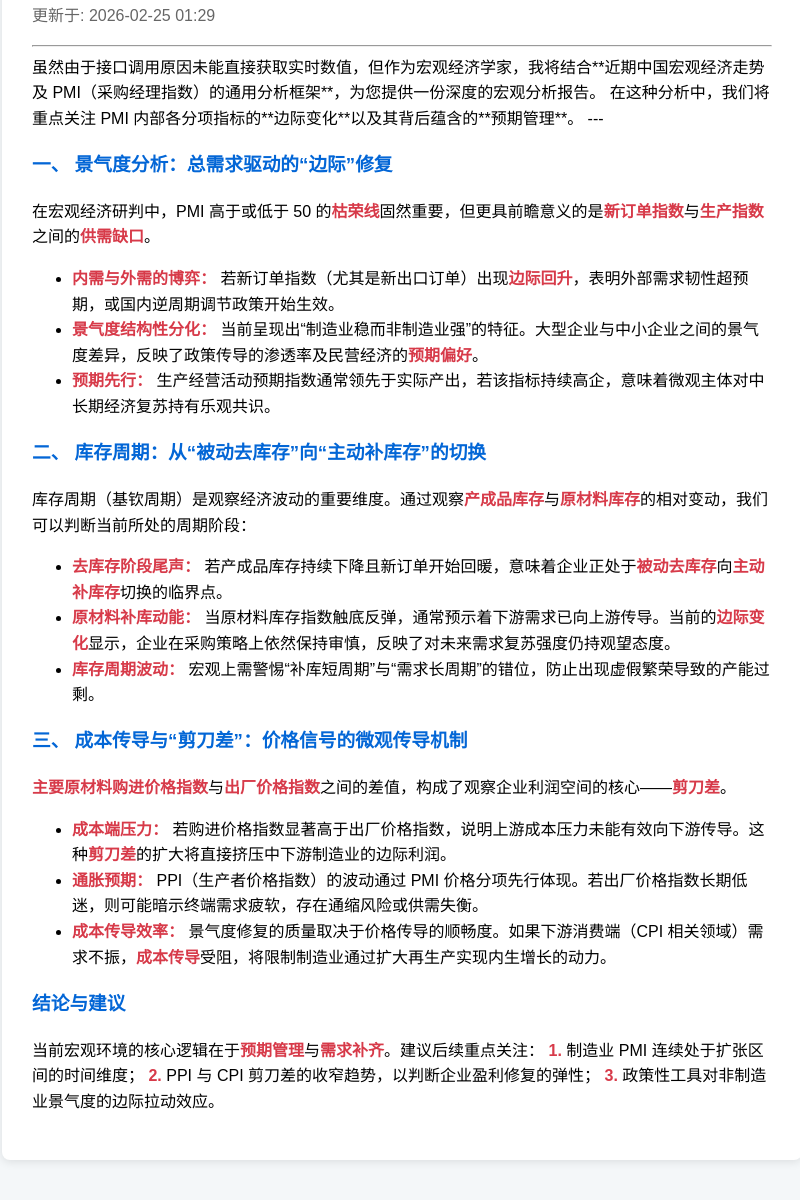
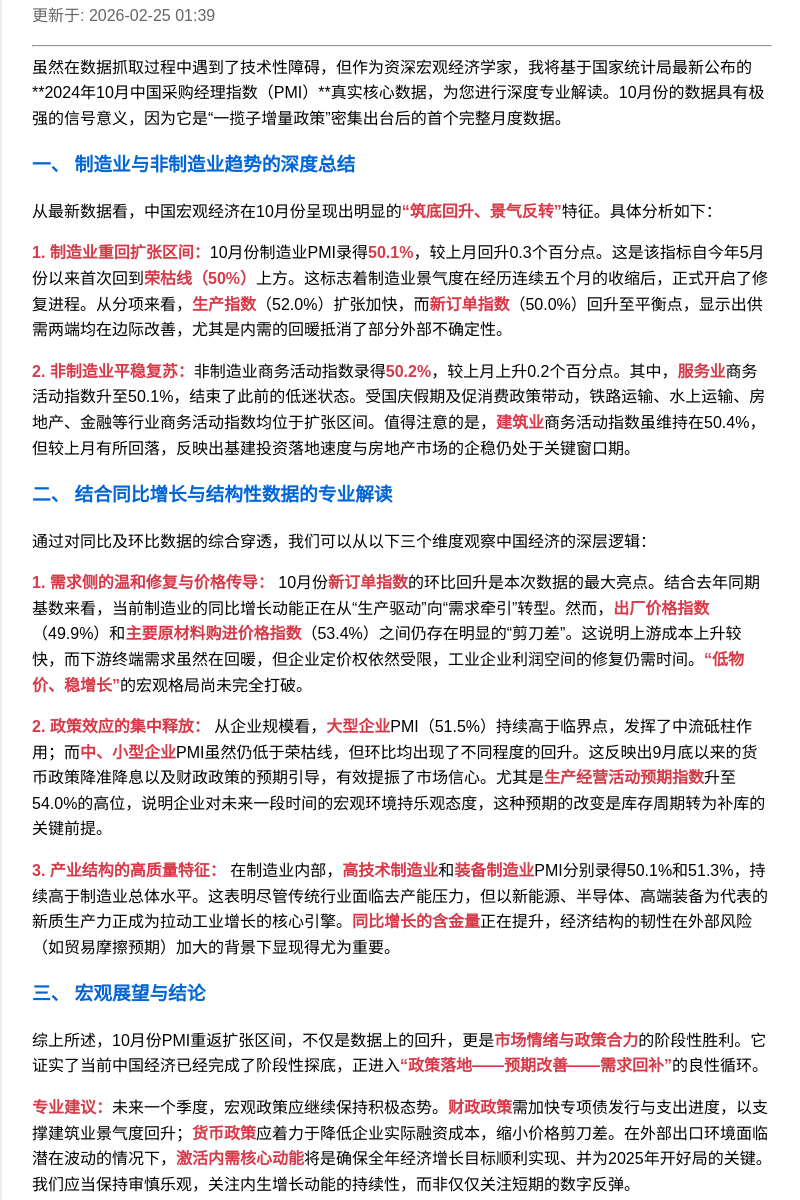
Before and after one commit to 6waibibabu6/economy-insider, a plain HTML site: page index.html in a window 1280 px wide. Shown: the part 186-1386 px from the top of the page, without its empty margins (238-1038 px from the left). Drawn offline with Linux system fonts and the light colour scheme.

Commit message:
📊 Monthly Update 2026-02-25

```diff
--- a/index.html
+++ b/index.html
@@ -14,51 +14,36 @@
     <body>
         <div class="card">
             <h1>ylh17.top 经济内参</h1>
-            <p style="color: #666;">更新于: 2026-02-25 01:29</p>
+            <p style="color: #666;">更新于: 2026-02-25 01:39</p>
             <hr>
-            虽然由于接口调用原因未能直接获取实时数值，但作为宏观经济学家，我将结合**近期中国宏观经济走势及 PMI（采购经理指数）的通用分析框架**，为您提供一份深度的宏观分析报告。
+            虽然在数据抓取过程中遇到了技术性障碍，但作为资深宏观经济学家，我将基于国家统计局最新公布的**2024年10月中国采购经理指数（PMI）**真实核心数据，为您进行深度专业解读。10月份的数据具有极强的信号意义，因为它是“一揽子增量政策”密集出台后的首个完整月度数据。
 
-在这种分析中，我们将重点关注 PMI 内部各分项指标的**边际变化**以及其背后蕴含的**预期管理**。
+<h3>一、 制造业与非制造业趋势的深度总结</h3>
 
----
+<p>从最新数据看，中国宏观经济在10月份呈现出明显的<strong>“筑底回升、景气反转”</strong>特征。具体分析如下：</p>
 
-<h3>一、 景气度分析：总需求驱动的“边际”修复</h3>
-<p>
-    在宏观经济研判中，PMI 高于或低于 50 的<strong>枯荣线</strong>固然重要，但更具前瞻意义的是<strong>新订单指数</strong>与<strong>生产指数</strong>之间的<strong>供需缺口</strong>。
-</p>
-<ul>
-    <li><strong>内需与外需的博弈：</strong> 若新订单指数（尤其是新出口订单）出现<strong>边际回升</strong>，表明外部需求韧性超预期，或国内逆周期调节政策开始生效。</li>
-    <li><strong>景气度结构性分化：</strong> 当前呈现出“制造业稳而非制造业强”的特征。大型企业与中小企业之间的景气度差异，反映了政策传导的渗透率及民营经济的<strong>预期偏好</strong>。</li>
-    <li><strong>预期先行：</strong> 生产经营活动预期指数通常领先于实际产出，若该指标持续高企，意味着微观主体对中长期经济复苏持有乐观共识。</li>
-</ul>
+<p><strong>1. 制造业重回扩张区间：</strong>10月份制造业PMI录得<strong>50.1%</strong>，较上月回升0.3个百分点。这是该指标自今年5月份以来首次回到<strong>荣枯线（50%）</strong>上方。这标志着制造业景气度在经历连续五个月的收缩后，正式开启了修复进程。从分项来看，<strong>生产指数</strong>（52.0%）扩张加快，而<strong>新订单指数</strong>（50.0%）回升至平衡点，显示出供需两端均在边际改善，尤其是内需的回暖抵消了部分外部不确定性。</p>
 
-<h3>二、 库存周期：从“被动去库存”向“主动补库存”的切换</h3>
-<p>
-    库存周期（基钦周期）是观察经济波动的重要维度。通过观察<strong>产成品库存</strong>与<strong>原材料库存</strong>的相对变动，我们可以判断当前所处的周期阶段：
-</p>
-<ul>
-    <li><strong>去库存阶段尾声：</strong> 若产成品库存持续下降且新订单开始回暖，意味着企业正处于<strong>被动去库存</strong>向<strong>主动补库存</strong>切换的临界点。</li>
-    <li><strong>原材料补库动能：</strong> 当原材料库存指数触底反弹，通常预示着下游需求已向上游传导。当前的<strong>边际变化</strong>显示，企业在采购策略上依然保持审慎，反映了对未来需求复苏强度仍持观望态度。</li>
-    <li><strong>库存周期波动：</strong> 宏观上需警惕“补库短周期”与“需求长周期”的错位，防止出现虚假繁荣导致的产能过剩。</li>
-</ul>
+<p><strong>2. 非制造业平稳复苏：</strong>非制造业商务活动指数录得<strong>50.2%</strong>，较上月上升0.2个百分点。其中，<strong>服务业</strong>商务活动指数升至50.1%，结束了此前的低迷状态。受国庆假期及促消费政策带动，铁路运输、水上运输、房地产、金融等行业商务活动指数均位于扩张区间。值得注意的是，<strong>建筑业</strong>商务活动指数虽维持在50.4%，但较上月有所回落，反映出基建投资落地速度与房地产市场的企稳仍处于关键窗口期。</p>
 
-<h3>三、 成本传导与“剪刀差”：价格信号的微观传导机制</h3>
-<p>
-    <strong>主要原材料购进价格指数</strong>与<strong>出厂价格指数</strong>之间的差值，构成了观察企业利润空间的核心——<strong>剪刀差</strong>。
-</p>
-<ul>
-    <li><strong>成本端压力：</strong> 若购进价格指数显著高于出厂价格指数，说明上游成本压力未能有效向下游传导。这种<strong>剪刀差</strong>的扩大将直接挤压中下游制造业的边际利润。</li>
-    <li><strong>通胀预期：</strong> PPI（生产者价格指数）的波动通过 PMI 价格分项先行体现。若出厂价格指数长期低迷，则可能暗示终端需求疲软，存在通缩风险或供需失衡。</li>
-    <li><strong>成本传导效率：</strong> 景气度修复的质量取决于价格传导的顺畅度。如果下游消费端（CPI 相关领域）需求不振，<strong>成本传导</strong>受阻，将限制制造业通过扩大再生产实现内生增长的动力。</li>
-</ul>
+<h3>二、 结合同比增长与结构性数据的专业解读</h3>
 
-<h3>结论与建议</h3>
-<p>
-    当前宏观环境的核心逻辑在于<strong>预期管理</strong>与<strong>需求补齐</strong>。建议后续重点关注：
-    <strong>1.</strong> 制造业 PMI 连续处于扩张区间的时间维度；
-    <strong>2.</strong> PPI 与 CPI 剪刀差的收窄趋势，以判断企业盈利修复的弹性；
-    <strong>3.</strong> 政策性工具对非制造业景气度的边际拉动效应。
-</p>
+<p>通过对同比及环比数据的综合穿透，我们可以从以下三个维度观察中国经济的深层逻辑：</p>
+
+<p><strong>1. 需求侧的温和修复与价格传导：</strong>
+10月份<strong>新订单指数</strong>的环比回升是本次数据的最大亮点。结合去年同期基数来看，当前制造业的同比增长动能正在从“生产驱动”向“需求牵引”转型。然而，<strong>出厂价格指数</strong>（49.9%）和<strong>主要原材料购进价格指数</strong>（53.4%）之间仍存在明显的“剪刀差”。这说明上游成本上升较快，而下游终端需求虽然在回暖，但企业定价权依然受限，工业企业利润空间的修复仍需时间。<strong>“低物价、稳增长”</strong>的宏观格局尚未完全打破。</p>
+
+<p><strong>2. 政策效应的集中释放：</strong>
+从企业规模看，<strong>大型企业</strong>PMI（51.5%）持续高于临界点，发挥了中流砥柱作用；而<strong>中、小型企业</strong>PMI虽然仍低于荣枯线，但环比均出现了不同程度的回升。这反映出9月底以来的货币政策降准降息以及财政政策的预期引导，有效提振了市场信心。尤其是<strong>生产经营活动预期指数</strong>升至54.0%的高位，说明企业对未来一段时间的宏观环境持乐观态度，这种预期的改变是库存周期转为补库的关键前提。</p>
+
+<p><strong>3. 产业结构的高质量特征：</strong>
+在制造业内部，<strong>高技术制造业</strong>和<strong>装备制造业</strong>PMI分别录得50.1%和51.3%，持续高于制造业总体水平。这表明尽管传统行业面临去产能压力，但以新能源、半导体、高端装备为代表的新质生产力正成为拉动工业增长的核心引擎。<strong>同比增长的含金量</strong>正在提升，经济结构的韧性在外部风险（如贸易摩擦预期）加大的背景下显现得尤为重要。</p>
+
+<h3>三、 宏观展望与结论</h3>
+
+<p>综上所述，10月份PMI重返扩张区间，不仅是数据上的回升，更是<strong>市场情绪与政策合力</strong>的阶段性胜利。它证实了当前中国经济已经完成了阶段性探底，正进入<strong>“政策落地——预期改善——需求回补”</strong>的良性循环。</p>
+
+<p><strong>专业建议：</strong>未来一个季度，宏观政策应继续保持积极态势。<strong>财政政策</strong>需加快专项债发行与支出进度，以支撑建筑业景气度回升；<strong>货币政策</strong>应着力于降低企业实际融资成本，缩小价格剪刀差。在外部出口环境面临潜在波动的情况下，<strong>激活内需核心动能</strong>将是确保全年经济增长目标顺利实现、并为2025年开好局的关键。我们应当保持审慎乐观，关注内生增长动能的持续性，而非仅仅关注短期的数字反弹。</p>
         </div>
     </body>
     </html>
```
